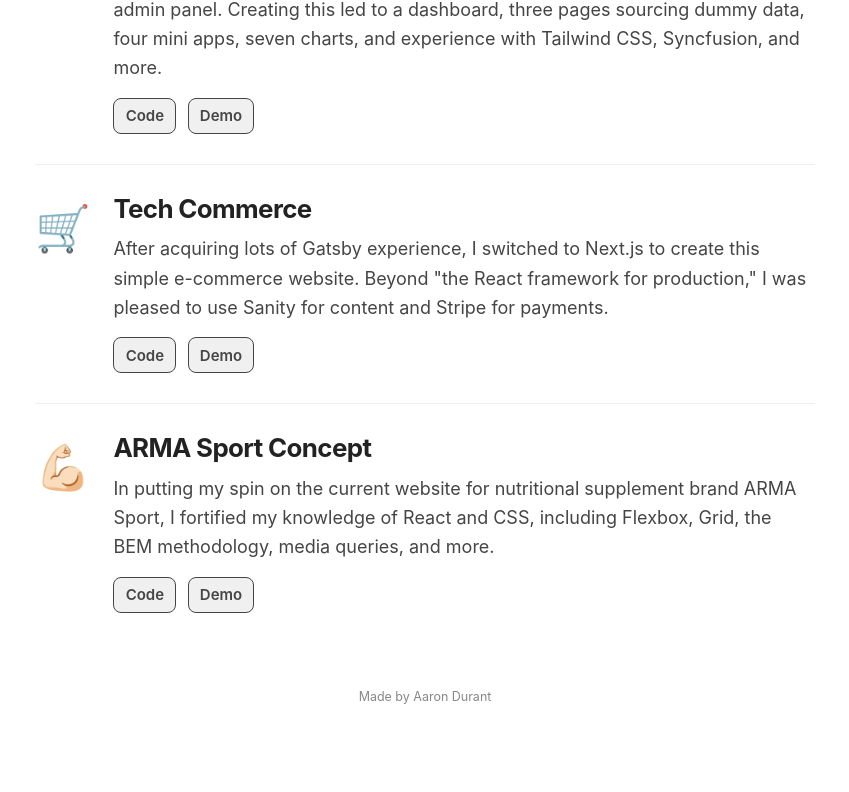
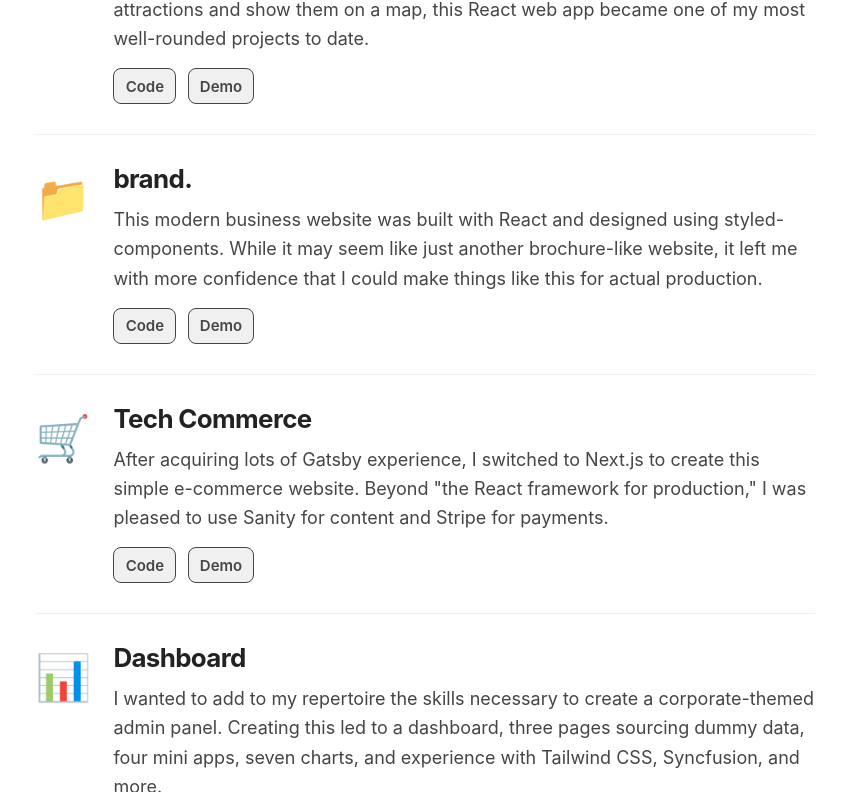
Before and after one commit to AaronRDurant/aaron-durant, a Gatsby site: page /projects in a window 1280 px wide. Shown: the part 593-1385 px from the top of the page, without its empty margins (215-1064 px from the left). Before the commit the page ends 1341 px from the top, so only its background shows below. Built offline with nearby package versions, Linux system fonts and the light colour scheme; Gatsby itself is replaced by a stand-in of ours.

Commit message:
Update projects list

```diff
--- a/content/blog/new-personal-website/index.md
+++ b/content/blog/new-personal-website/index.md
@@ -4,7 +4,7 @@
 description: Introducing my blazing-fast, modern personal website!
 ---
 
-I made my first website more than 10 years ago (basically half my life). I began writing on the internet eight years ago.
+I made my first website more than 10 years ago (basically half my life). Not long after that, I began writing on the internet.
 
 Six and a half years ago, I helped create a website called [The Apex](https://www.theapex.racing/). That project led to intense skill development and put me closer to open-wheel and sports car racing than I could've dreamt of when I first witnessed it in 2007.
 
@@ -14,7 +14,7 @@
 
 ![Aaron Durant's new Gatsby personal website](./Aaron-Durant-personal-website.jpg "Aaron Durant's personal website")
 
-Built with React using the framework Gatsby, this new version of aarondurant.com ends the line of WordPress-based personal websites I've maintained for the last several years. Furthermore, it lays the groundwork for future revisions as I further my skills and continue following my interests in web development.
+Built with React using [Gatsby](https://www.gatsbyjs.com), this new version of aarondurant.com ends the line of WordPress-based personal websites I've maintained for the last several years. Furthermore, it lays the groundwork for future revisions as I further my skills and continue following my interests in web development.
 
 ## Synthesizing My Experience
 
--- a/src/pages/projects.js
+++ b/src/pages/projects.js
@@ -15,13 +15,22 @@
     label: "Hand making devil horns sign emoji",
   },
   {
-    name: "Dashboard",
+    name: "Travel Mate",
     description:
-      "I wanted to add to my repertoire the skills necessary to create a corporate-themed admin panel. Creating this led to a dashboard, three pages sourcing dummy data, four mini apps, seven charts, and experience with Tailwind CSS, Syncfusion, and more.",
-    code: "dashboard",
-    demo: "https://dashboard-ad.netlify.app/",
-    emoji: "📊",
-    label: "Bar chart emoji",
+      "Incorporating three APIs to display information about restaurants, hotels, and attractions and show them on a map, this React web app became one of my most well-rounded projects to date.",
+    code: "travel-mate",
+    demo: "https://travel-mate-ad.netlify.app/",
+    emoji: "✈️",
+    label: "Airplane emoji",
+  },
+  {
+    name: "brand.",
+    description:
+      "This modern business website was built with React and designed using styled-components. While it may seem like just another brochure-like website, it left me with more confidence that I could make things like this for actual production.",
+    code: "brand",
+    demo: "https://brand-ad.netlify.app/",
+    emoji: "📁",
+    label: "Folder emoji",
   },
   {
     name: "Tech Commerce",
@@ -32,6 +41,16 @@
     emoji: "🛒",
     label: "Shopping cart emoji",
   },
+  {
+    name: "Dashboard",
+    description:
+      "I wanted to add to my repertoire the skills necessary to create a corporate-themed admin panel. Creating this led to a dashboard, three pages sourcing dummy data, four mini apps, seven charts, and experience with Tailwind CSS, Syncfusion, and more.",
+    code: "dashboard",
+    demo: "https://dashboard-ad.netlify.app/",
+    emoji: "📊",
+    label: "Bar chart emoji",
+  },
+
   {
     name: "ARMA Sport Concept",
     description:
```
Also changed, not shown: 1 other file.
